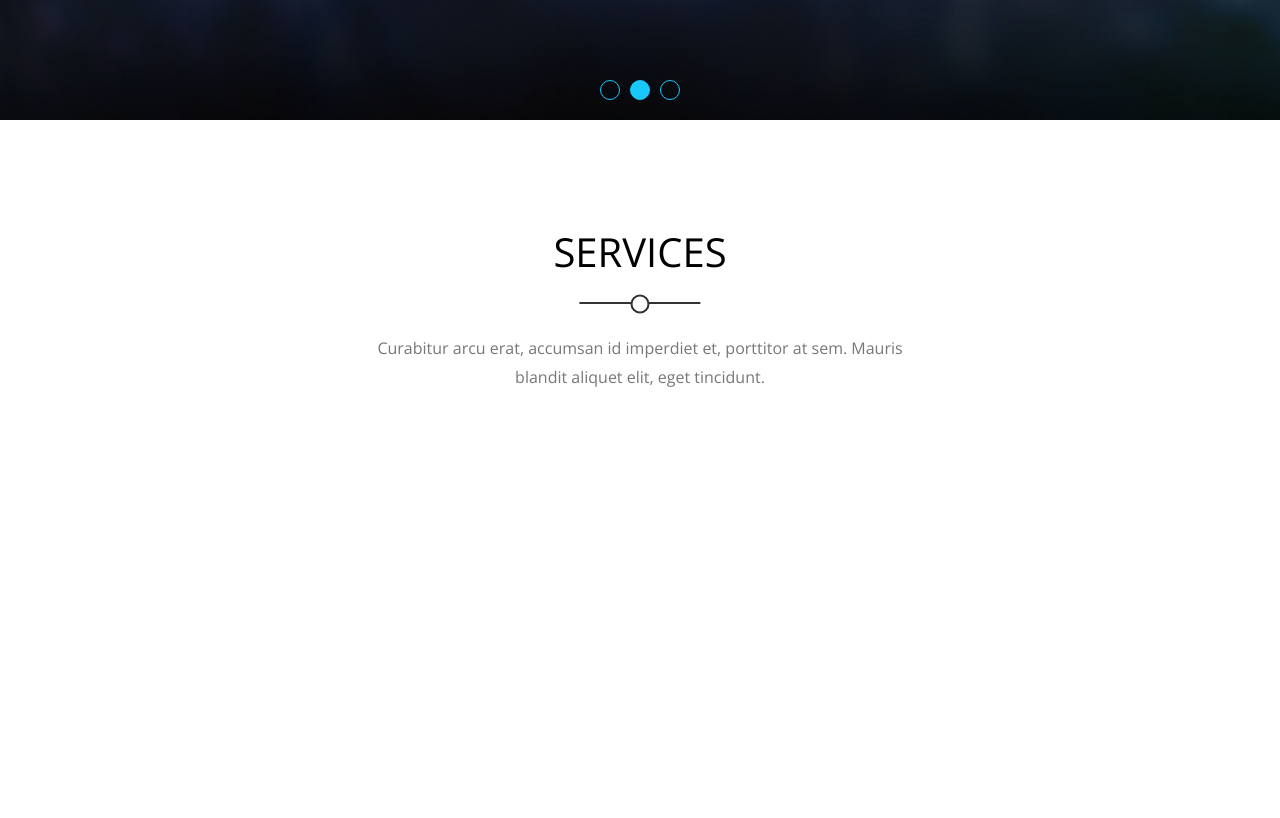
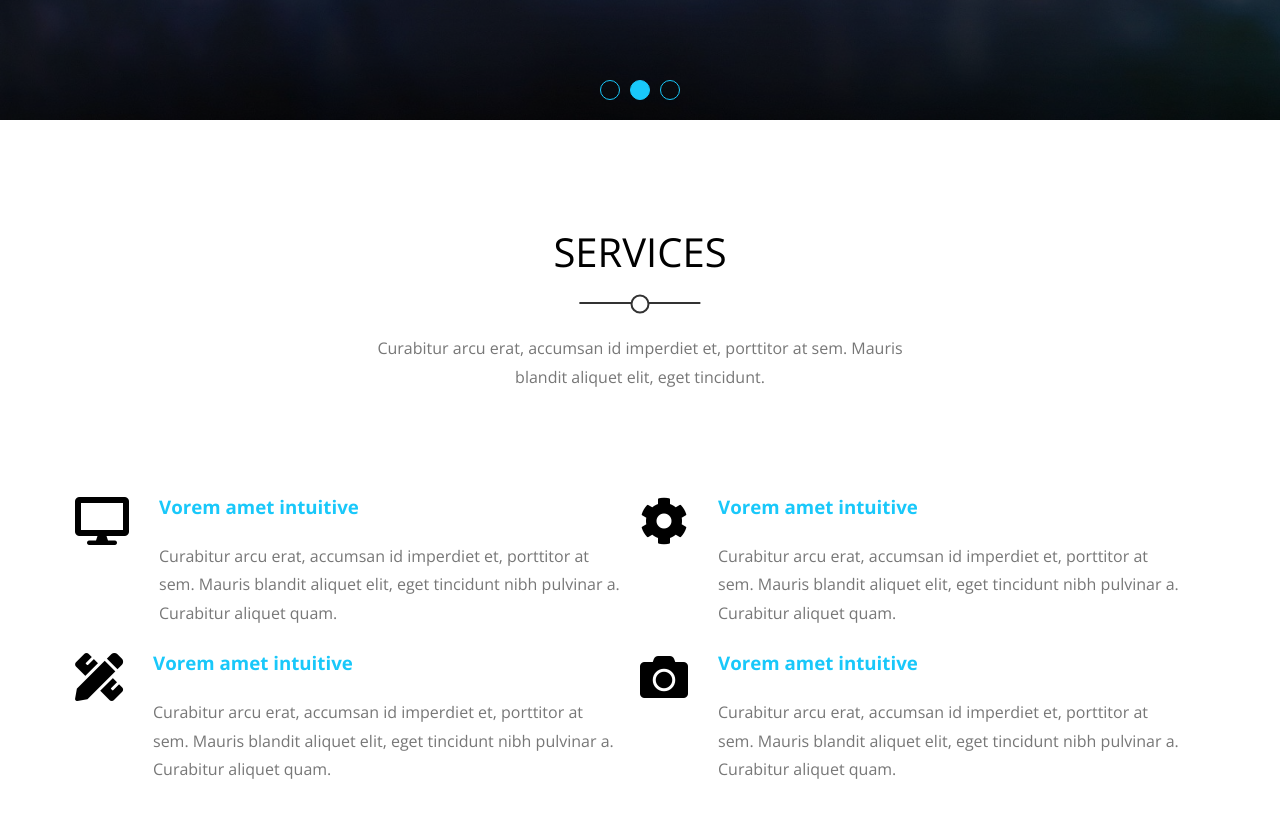
Before and after one commit to Obaadz/Kasper-Template, a plain HTML site: page index.html in a window 1280 px wide. Shown: the part 680-1498 px from the top of the page. Before the commit the page ends 1172 px from the top, so only its background shows below. Drawn offline with nearby package versions, Linux system fonts and the light colour scheme.

Commit message:
services section finished

```diff
--- a/css/style.css
+++ b/css/style.css
@@ -1,7 +1,8 @@
 /*Start Variables */
 :root {
   --primaryColor: #19c8fa;
-  --transparentColor: rgb(15 116 143 / 70%);;
+  --transparentColor: rgb(15 116 143 / 70%);
+  --sectionPadding: 100px;
 }
 /*End Variables */
 
@@ -30,6 +31,7 @@ a {
 
 h1,
 h2,
+h3,
 p {
   margin: 0;
   font-weight: normal;
@@ -78,7 +80,7 @@ p {
 }
 
 .section {
-  padding: 100px 10px;
+  padding: var(--sectionPadding) 10px;
   text-align: center;
 }
 .section h2,
@@ -322,3 +324,44 @@ header .form::before {
   background: var(--primaryColor)
 }
 /* End Landing */
+
+/* Start Services */
+.services {
+  padding-bottom: var(--sectionPadding);
+}
+
+.services .content {
+  display: flex;
+  flex-wrap: wrap;
+  gap: 20px;
+}
+
+.services .srv-box {
+  display: flex;
+  width: calc(50% - 20px);
+  gap: 30px;
+}
+@media (max-width: 767px) {
+  .services .srv-box {
+    flex-direction: column;
+    text-align: center;
+  }
+  .services .srv-box + .srv-box {
+    margin-top: 20px;
+  }
+}
+@media (max-width: 991px) {
+  .services .srv-box {
+    width: 100%;
+  }
+}
+
+.services .srv-box i {
+  margin-top: 5px;
+}
+.services .srv-box h3 {
+  color: var(--primaryColor);
+  font-weight: bold;
+  margin-bottom: 20px;
+}
+/* End Services */
--- a/index.html
+++ b/index.html
@@ -69,7 +69,52 @@
                 Curabitur arcu erat, accumsan id imperdiet et, porttitor at sem. Mauris blandit aliquet elit, eget tincidunt.
             </p>
         </div>
-
+        <div class="content container">
+            <div class="srv-box">
+                <i class="fas fa-desktop fa-3x"></i>
+                <div class="text">
+                    <h3>
+                        Vorem amet intuitive
+                    </h3>
+                    <p>
+                        Curabitur arcu erat, accumsan id imperdiet et, porttitor at sem. Mauris blandit aliquet elit, eget tincidunt nibh pulvinar a. Curabitur aliquet quam.
+                    </p>
+                </div>
+            </div>
+            <div class="srv-box">
+                <i class="fas fa-cog fa-3x"></i>
+                <div class="text">
+                    <h3>
+                        Vorem amet intuitive
+                    </h3>
+                    <p>
+                        Curabitur arcu erat, accumsan id imperdiet et, porttitor at sem. Mauris blandit aliquet elit, eget tincidunt nibh pulvinar a. Curabitur aliquet quam.
+                    </p>
+                </div>
+            </div>
+            <div class="srv-box">
+                <i class="fas fa-pencil-ruler fa-3x"></i>
+                <div class="text">
+                    <h3>
+                        Vorem amet intuitive
+                    </h3>
+                    <p>
+                        Curabitur arcu erat, accumsan id imperdiet et, porttitor at sem. Mauris blandit aliquet elit, eget tincidunt nibh pulvinar a. Curabitur aliquet quam.
+                    </p>
+                </div>
+            </div>
+            <div class="srv-box">
+                <i class="fas fa-camera fa-3x"></i>
+                <div class="text">
+                    <h3>
+                        Vorem amet intuitive
+                    </h3>
+                    <p>
+                        Curabitur arcu erat, accumsan id imperdiet et, porttitor at sem. Mauris blandit aliquet elit, eget tincidunt nibh pulvinar a. Curabitur aliquet quam.
+                    </p>
+                </div>
+            </div>
+        </div>
 
 
 
```
